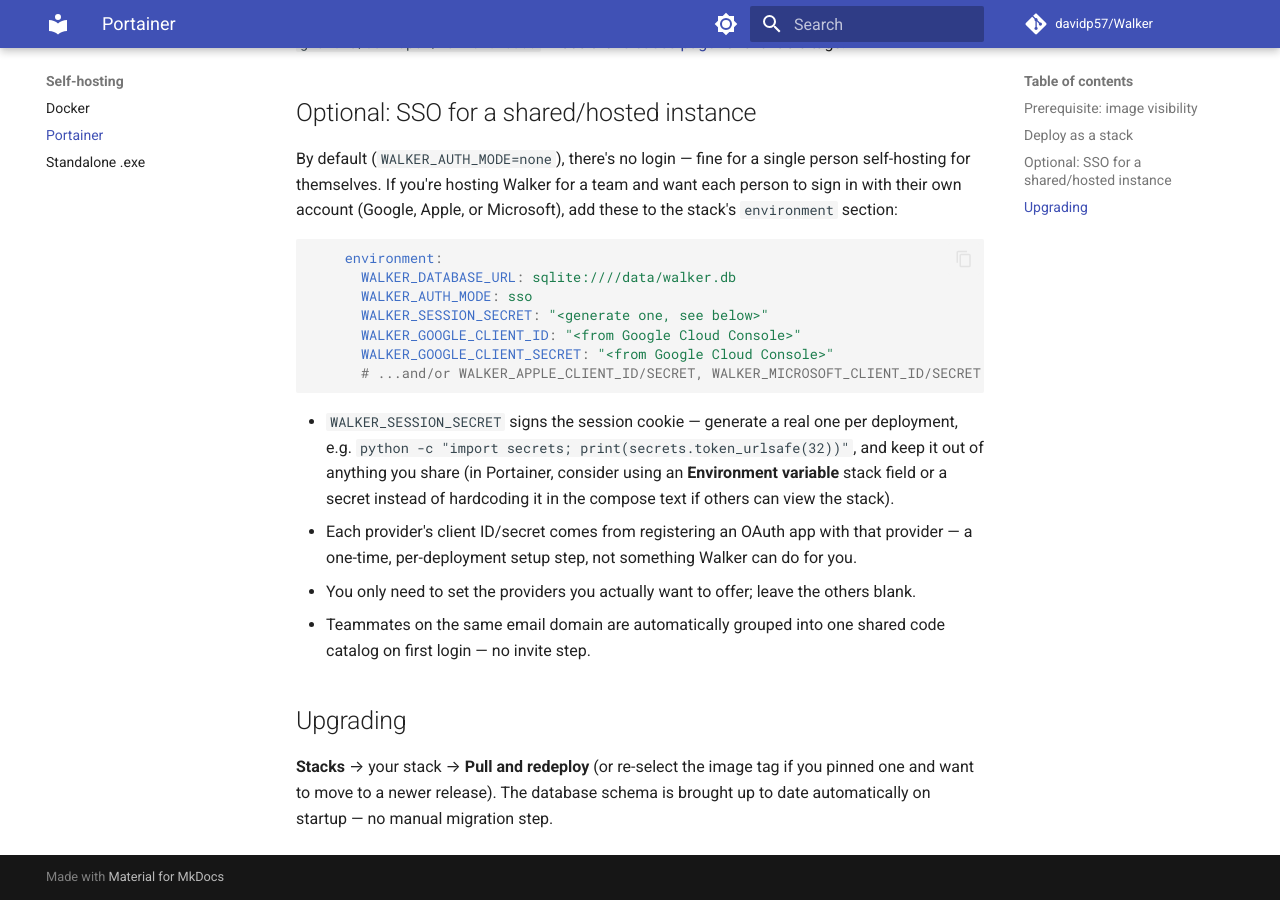
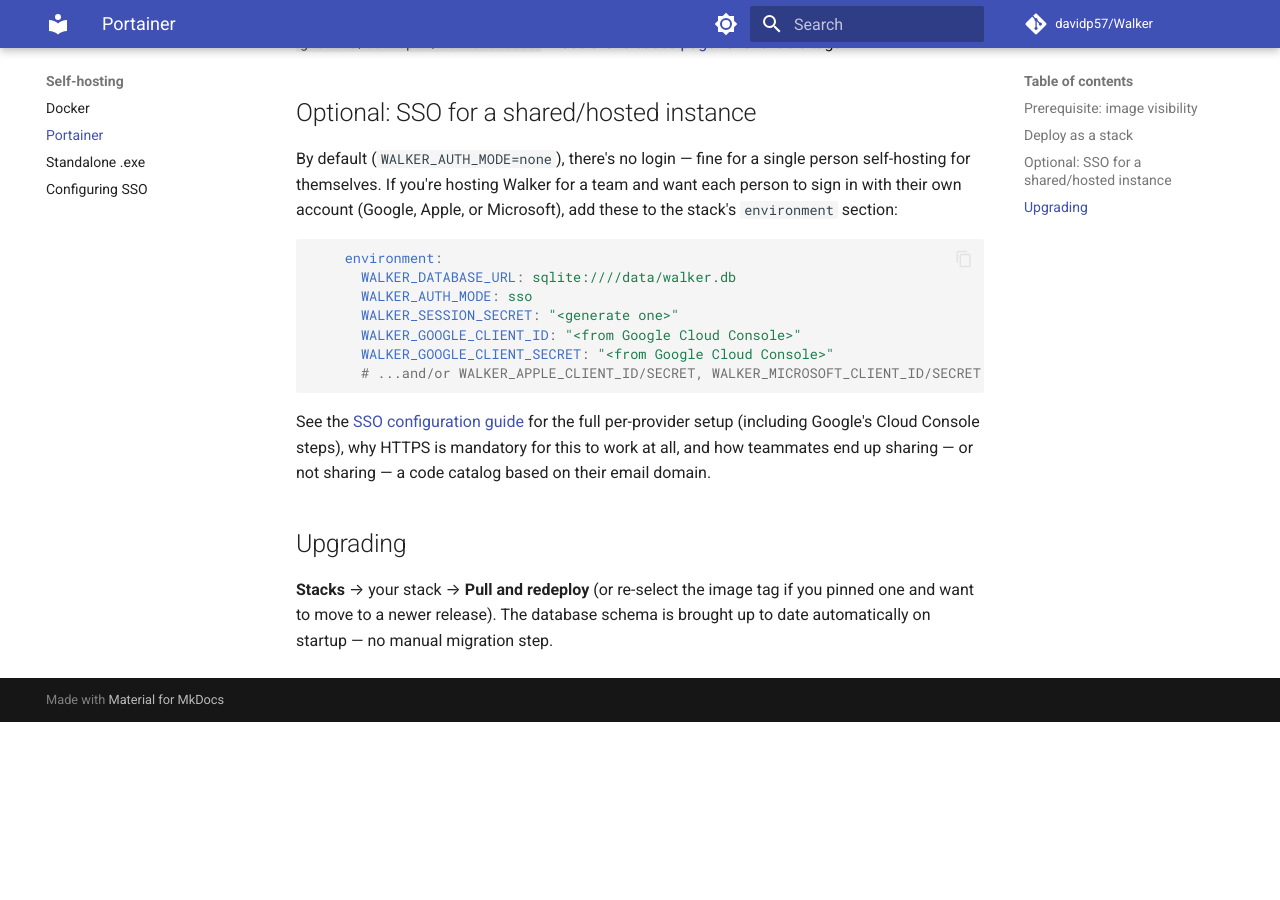
Before and after one commit to davidp57/walker, an MkDocs documentation site: the page built from docs-site/self-hosting/portainer.md, in a window 1280 px wide and 900 px high, scrolled down 1130 px. Built offline with MkDocs 1.6.1 and Material for MkDocs 9.7.7, drawn with Linux system fonts in a browser that asks for light colours; comment, search, counter and statistics services are not loaded; after the commit the page ends 1852 px from its top, so only the background shows below that.

Commit message:
docs: add SSO configuration guide (Google in depth)
New docs-site/self-hosting/sso.md: step-by-step Google Cloud Console
setup (consent screen, OAuth client, the exact redirect URI Walker's
backend expects), the HTTPS-is-mandatory gotcha (the session cookie is
Secure-flagged, so SSO silently fails to persist over plain HTTP),
WALKER_SESSION_SECRET generation, what happens to Organization
membership on first sign-in (including the free-mail exclusion from
the sibling fix), and a short pointer for Apple/Microsoft following
the same shape. portainer.md's SSO section now links here instead of
duplicating the env-var list.

````diff
--- a/docs-site/self-hosting/portainer.md
+++ b/docs-site/self-hosting/portainer.md
@@ -55,21 +55,15 @@
     environment:
       WALKER_DATABASE_URL: sqlite:////data/walker.db
       WALKER_AUTH_MODE: sso
-      WALKER_SESSION_SECRET: "<generate one, see below>"
+      WALKER_SESSION_SECRET: "<generate one>"
       WALKER_GOOGLE_CLIENT_ID: "<from Google Cloud Console>"
       WALKER_GOOGLE_CLIENT_SECRET: "<from Google Cloud Console>"
       # ...and/or WALKER_APPLE_CLIENT_ID/SECRET, WALKER_MICROSOFT_CLIENT_ID/SECRET
 ```
 
-- `WALKER_SESSION_SECRET` signs the session cookie — generate a real one per deployment, e.g.
-  `python -c "import secrets; print(secrets.token_urlsafe(32))"`, and keep it out of anything you
-  share (in Portainer, consider using an **Environment variable** stack field or a secret instead
-  of hardcoding it in the compose text if others can view the stack).
-- Each provider's client ID/secret comes from registering an OAuth app with that provider — a
-  one-time, per-deployment setup step, not something Walker can do for you.
-- You only need to set the providers you actually want to offer; leave the others blank.
-- Teammates on the same email domain are automatically grouped into one shared code catalog on
-  first login — no invite step.
+See the [SSO configuration guide](sso.md) for the full per-provider setup (including Google's
+Cloud Console steps), why HTTPS is mandatory for this to work at all, and how teammates end up
+sharing — or not sharing — a code catalog based on their email domain.
 
 ## Upgrading
 
--- a/mkdocs.yml
+++ b/mkdocs.yml
@@ -44,4 +44,5 @@
       - Docker: self-hosting/docker.md
       - Portainer: self-hosting/portainer.md
       - Standalone .exe: self-hosting/standalone-exe.md
+      - Configuring SSO: self-hosting/sso.md
   - Day-to-day Guide: guide.md
````
Also changed, not shown: docs-site/self-hosting/sso.md (added, +90 -0 lines).
